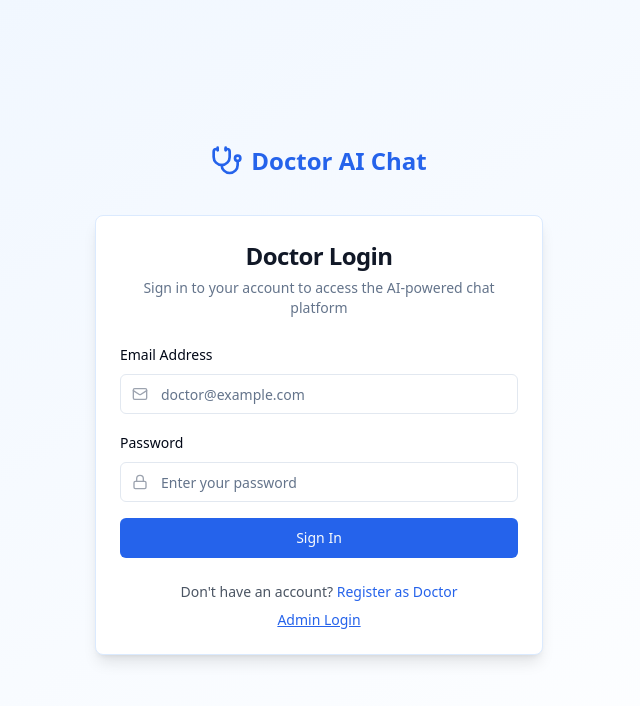
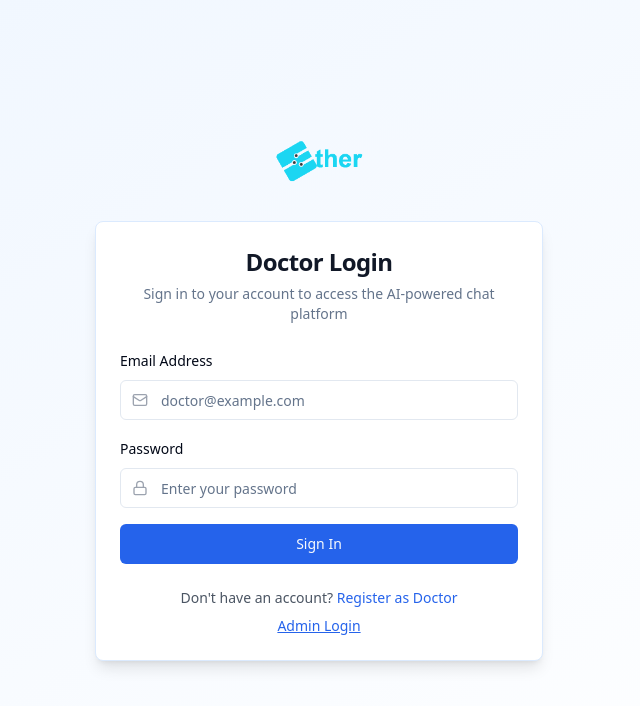
Before and after one commit to Dap42/chatdoc-ai-assist, a React (Vite) app in the folder frontend/: page /login in a window 1280 px wide. Shown: the top 706 px of the page, without its empty margins (321-961 px from the left). Built offline with nearby package versions, Linux system fonts and the light colour scheme.

Commit message:
added logo

```diff
--- a/frontend/index.html
+++ b/frontend/index.html
@@ -2,11 +2,7 @@
 <html lang="en">
   <head>
     <meta charset="UTF-8" />
-    <link
-      rel="icon"
-      type="image/png"
-      href="https://cdn-icons-png.flaticon.com/512/5405/5405481.png"
-    />
+    <link rel="icon" type="image/png" href="logo.png" />
     <meta name="viewport" content="width=device-width, initial-scale=1.0" />
     <title>chatdoc-ai-assist</title>
     <meta name="description" content="ChatDoc AI Assistant" />
@@ -18,17 +14,11 @@
       content="Your AI-powered medical consultation assistant."
     />
     <meta property="og:type" content="website" />
-    <meta
-      property="og:image"
-      content="https://cdn-icons-png.flaticon.com/512/5405/5405481.png"
-    />
+    <meta property="og:image" content="logo.png" />
 
     <meta name="twitter:card" content="summary_large_image" />
     <meta name="twitter:site" content="@ChatDocAI" />
-    <meta
-      name="twitter:image"
-      content="https://cdn-icons-png.flaticon.com/512/5405/5405481.png"
-    />
+    <meta name="twitter:image" content="logo.png" />
   </head>
 
   <body>
--- a/frontend/src/components/DoctorLayout.tsx
+++ b/frontend/src/components/DoctorLayout.tsx
@@ -97,15 +97,17 @@ const DoctorLayout: React.FC<DoctorLayoutProps> = ({ children }) => {
         <div className="flex items-center justify-between h-16 px-6 border-b">
           {!isSidebarCollapsed && (
             <Link to="/" className="flex items-center space-x-2">
-              <Stethoscope className="h-8 w-8 text-blue-600" />
-              <span className="text-xl font-bold text-gray-900">Doctor AI</span>
+              <img src="/logo.png" alt="Logo" className="h-11 w-15" />
+              <span className="text-xl font-bold text-gray-900">
+                Doctor AI Chat
+              </span>
             </Link>
           )}
 
           {isSidebarCollapsed && (
             <div className="flex flex-col items-center">
               <Link to="/" className="flex items-center">
-                <Stethoscope className="h-8 w-8 text-blue-600 mx-auto" />
+                <img src="/logo.png" alt="Logo" className="h-11 w-15 mx-auto" />
               </Link>
               <Button
                 variant="ghost"
--- a/frontend/src/components/chat/ChatSidebar.tsx
+++ b/frontend/src/components/chat/ChatSidebar.tsx
@@ -11,9 +11,9 @@ import {
   Plus,
   PanelLeft,
   PanelRight,
-  Stethoscope,
 } from "lucide-react";
 import { Link } from "react-router-dom";
+import logo from "../../../logo.png"; // Import the logo image
 
 import { formatTimestamp } from "@/lib/utils";
 
@@ -85,8 +85,14 @@ const ChatSidebar: React.FC<ChatSidebarProps> = ({
         <div className="flex items-center justify-between mb-6">
           {!isSidebarCollapsed && (
             <Link to="/" className="flex items-center space-x-2">
-              <Stethoscope className="h-8 w-8 text-blue-600" />
-              <span className="text-xl font-bold text-gray-900">Doctor AI</span>
+              <img
+                src={logo}
+                alt="ChatDoc AI Assist Logo"
+                className="h-11 w-15"
+              />
+              <span className="text-xl font-bold text-gray-900">
+                ChatDoc AI
+              </span>
             </Link>
           )}
           <Button
--- a/frontend/src/pages/AdminLogin.tsx
+++ b/frontend/src/pages/AdminLogin.tsx
@@ -48,7 +48,7 @@ const AdminLogin = () => {
             to="/"
             className="inline-flex items-center space-x-2 text-white hover:text-gray-200"
           >
-            <Stethoscope className="h-8 w-8" />
+            <img src="/logo.png" alt="Logo" className="h-11 w-15" />
             <span className="text-2xl font-bold">Doctor AI Chat</span>
           </Link>
         </div>
--- a/frontend/src/pages/AdminSignup.tsx
+++ b/frontend/src/pages/AdminSignup.tsx
@@ -97,9 +97,8 @@ const AdminSignup = () => {
             to="/"
             className="inline-flex items-center space-x-2 text-blue-600 hover:text-blue-700"
           >
-            <Shield className="h-8 w-8" /> {/* Changed icon to Shield */}
+            <img src="/logo.png" alt="Logo" className="h-11 w-15" />
             <span className="text-2xl font-bold">Admin Panel</span>{" "}
-            {/* Changed text */}
           </Link>
         </div>
 
--- a/frontend/src/pages/DoctorSignup.tsx
+++ b/frontend/src/pages/DoctorSignup.tsx
@@ -105,7 +105,7 @@ const DoctorSignup = () => {
             to="/"
             className="inline-flex items-center space-x-2 text-blue-600 hover:text-blue-700"
           >
-            <Stethoscope className="h-8 w-8" />
+            <img src="/logo.png" alt="Logo" className="h-11 w-15" />
             <span className="text-2xl font-bold">Doctor AI Chat</span>
           </Link>
         </div>
--- a/frontend/src/pages/Index.tsx
+++ b/frontend/src/pages/Index.tsx
@@ -25,7 +25,7 @@ const Index = () => {
         <div className="max-w-7xl mx-auto px-4 sm:px-6 lg:px-8">
           <div className="flex justify-between items-center py-4">
             <div className="flex items-center space-x-2">
-              <Stethoscope className="h-8 w-8 text-blue-600" />
+              <img src="/logo.png" alt="Logo" className="h-11 w-15" />
               <h1 className="text-2xl font-bold text-gray-900">
                 Doctor AI Chat
               </h1>
--- a/frontend/src/pages/Login.tsx
+++ b/frontend/src/pages/Login.tsx
@@ -46,10 +46,9 @@ const Login = () => {
         <div className="text-center mb-8">
           <Link
             to="/"
-            className="inline-flex items-center space-x-2 text-blue-600 hover:text-blue-700"
+            className="inline-flex items-center space-x-2 text-blue-600 hover:text-black-700"
           >
-            <Stethoscope className="h-8 w-8" />
-            <span className="text-2xl font-bold">Doctor AI Chat</span>
+            <img src="/logo.png" alt="Logo" className="h-11 w-15" />
           </Link>
         </div>
 
```
Also changed, not shown: frontend/logo.png (added).
